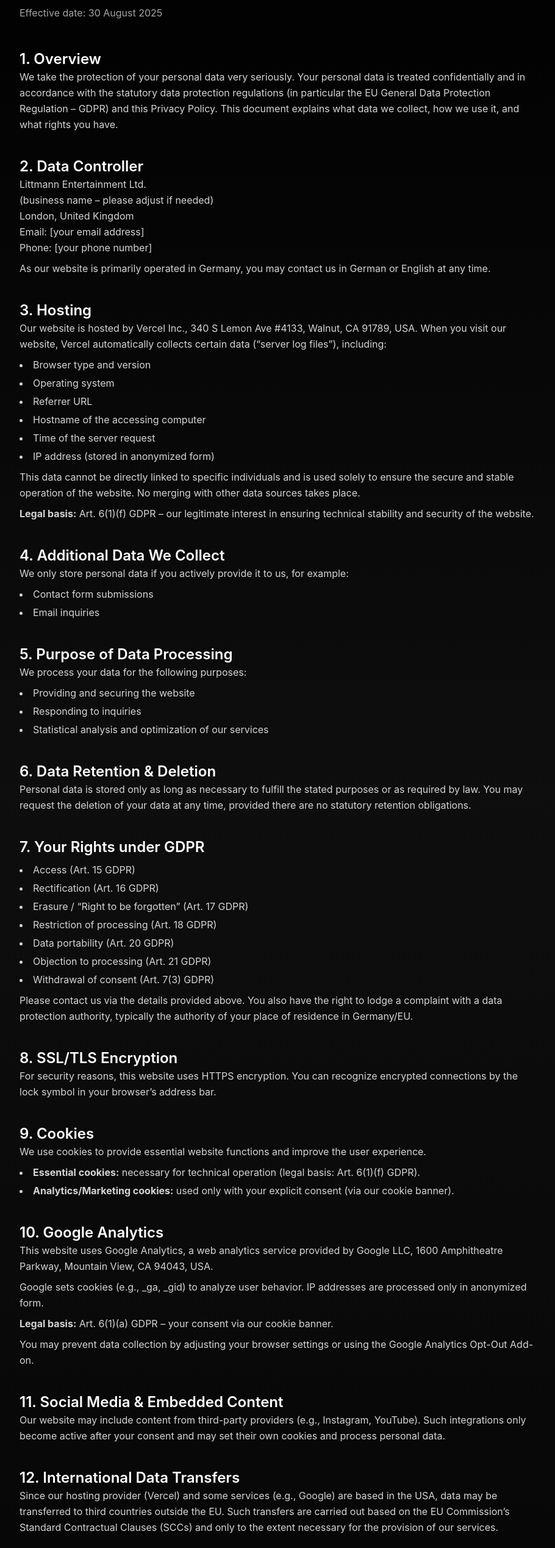
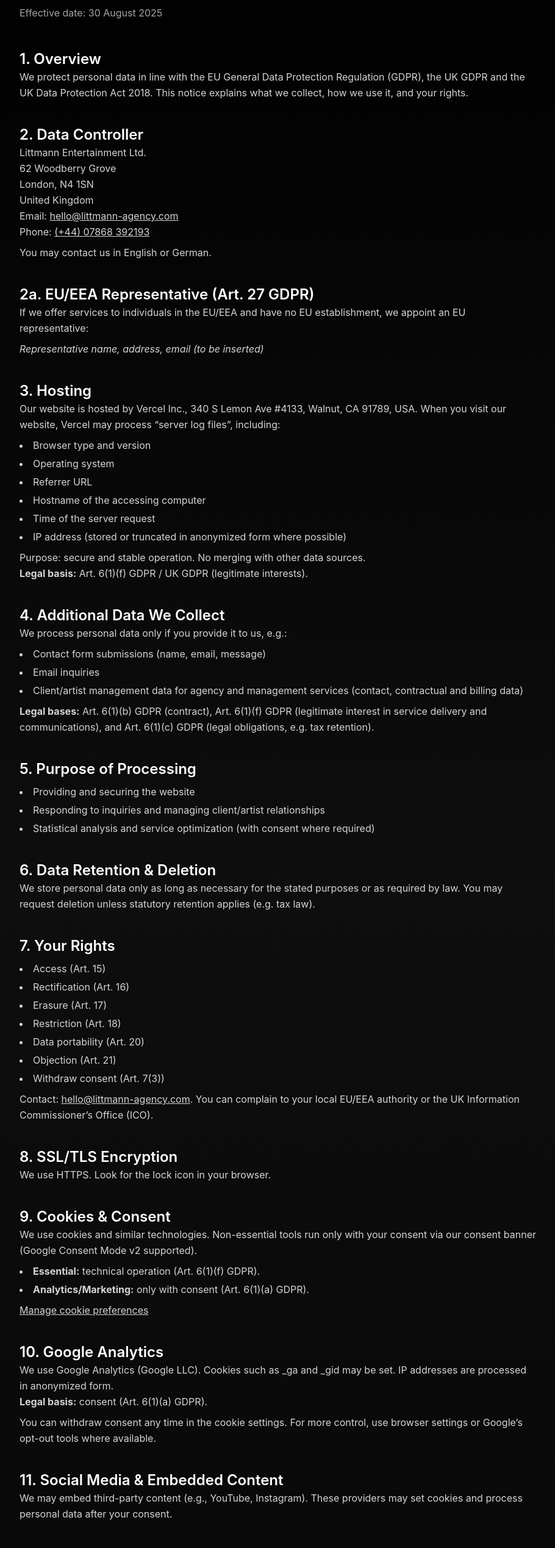
Before and after one commit to LT0PLAY/littmannentertainment, a React (Vite) app: page /privacy-policy in a window 1280 px wide. Shown: the part 171-2709 px from the top of the page at 61% size, without its empty margins (184-1094 px from the left). Built offline with nearby package versions, Linux system fonts and the light colour scheme.

Commit message:
PrivacyPolicy'

```diff
--- a/src/screens/PrivacyPolicy/PrivacyPolicy.tsx
+++ b/src/screens/PrivacyPolicy/PrivacyPolicy.tsx
@@ -8,10 +8,8 @@ export default function PrivacyPolicy() {
 
   return (
     <main className="min-h-screen bg-gradient-to-b from-black via-neutral-900 to-neutral-950 text-neutral-100 relative">
-      {/* Overlay blockiert keine Klicks */}
       <div className="absolute inset-0 bg-black/40 pointer-events-none" />
 
-      {/* Header mit Home-Link */}
       <header className="absolute top-0 left-0 right-0 p-4 sm:p-6 md:p-8 z-20">
         <Link to="/" className="inline-block py-2 px-1 hover:opacity-80 transition-opacity">
           <h1 className="text-xl sm:text-2xl tracking-wider font-light cursor-pointer">
@@ -21,22 +19,18 @@ export default function PrivacyPolicy() {
       </header>
 
       <div className="relative z-10 px-6 py-24 sm:py-32 max-w-4xl mx-auto space-y-12">
-        {/* Title */}
         <div className="space-y-3">
           <h2 className="text-4xl font-bold tracking-tight">Privacy Policy</h2>
           <p className="text-neutral-400">Effective date: 30 August 2025</p>
         </div>
 
-        {/* Sections */}
         <section className="space-y-10 leading-relaxed text-neutral-300">
           <div>
             <h3 className="text-2xl font-semibold text-white">1. Overview</h3>
             <p>
-              We take the protection of your personal data very seriously. Your personal data is
-              treated confidentially and in accordance with the statutory data protection
-              regulations (in particular the EU General Data Protection Regulation – GDPR) and this
-              Privacy Policy. This document explains what data we collect, how we use it, and what
-              rights you have.
+              We protect personal data in line with the EU General Data Protection Regulation (GDPR),
+              the UK GDPR and the UK Data Protection Act 2018. This notice explains what we collect,
+              how we use it, and your rights.
             </p>
           </div>
 
@@ -44,14 +38,22 @@ export default function PrivacyPolicy() {
             <h3 className="text-2xl font-semibold text-white">2. Data Controller</h3>
             <p>
               Littmann Entertainment Ltd.<br />
-              (business name – please adjust if needed)<br />
-              London, United Kingdom<br />
-              Email: [your email address]<br />
-              Phone: [your phone number]
+              62 Woodberry Grove<br />
+              London, N4 1SN<br />
+              United Kingdom<br />
+              Email: <a href="mailto:hello@littmann-agency.com" className="underline">hello@littmann-agency.com</a><br />
+              Phone: <a href="tel:(+44) 07868392193" className="underline">(+44) 07868 392193</a>
+            </p>
+            <p className="mt-2">You may contact us in English or German.</p>
+          </div>
+
+          <div>
+            <h3 className="text-2xl font-semibold text-white">2a. EU/EEA Representative (Art. 27 GDPR)</h3>
+            <p>
+              If we offer services to individuals in the EU/EEA and have no EU establishment, we appoint an EU representative:
             </p>
             <p className="mt-2">
-              As our website is primarily operated in Germany, you may contact us in German or
-              English at any time.
+              <em>Representative name, address, email (to be inserted)</em>
             </p>
           </div>
 
@@ -59,8 +61,7 @@ export default function PrivacyPolicy() {
             <h3 className="text-2xl font-semibold text-white">3. Hosting</h3>
             <p>
               Our website is hosted by Vercel Inc., 340 S Lemon Ave #4133, Walnut, CA 91789, USA.
-              When you visit our website, Vercel automatically collects certain data (“server log
-              files”), including:
+              When you visit our website, Vercel may process “server log files”, including:
             </p>
             <ul className="list-disc list-inside mt-2 space-y-1">
               <li>Browser type and version</li>
@@ -68,131 +69,128 @@ export default function PrivacyPolicy() {
               <li>Referrer URL</li>
               <li>Hostname of the accessing computer</li>
               <li>Time of the server request</li>
-              <li>IP address (stored in anonymized form)</li>
+              <li>IP address (stored or truncated in anonymized form where possible)</li>
             </ul>
             <p className="mt-2">
-              This data cannot be directly linked to specific individuals and is used solely to
-              ensure the secure and stable operation of the website. No merging with other data
-              sources takes place.
-            </p>
-            <p className="mt-2">
-              <strong>Legal basis:</strong> Art. 6(1)(f) GDPR – our legitimate interest in ensuring
-              technical stability and security of the website.
+              Purpose: secure and stable operation. No merging with other data sources.
+              <br />
+              <strong>Legal basis:</strong> Art. 6(1)(f) GDPR / UK GDPR (legitimate interests).
             </p>
           </div>
 
           <div>
             <h3 className="text-2xl font-semibold text-white">4. Additional Data We Collect</h3>
-            <p>We only store personal data if you actively provide it to us, for example:</p>
+            <p>We process personal data only if you provide it to us, e.g.:</p>
             <ul className="list-disc list-inside mt-2 space-y-1">
-              <li>Contact form submissions</li>
+              <li>Contact form submissions (name, email, message)</li>
               <li>Email inquiries</li>
+              <li>Client/artist management data for agency and management services (contact, contractual and billing data)</li>
             </ul>
+            <p className="mt-2">
+              <strong>Legal bases:</strong> Art. 6(1)(b) GDPR (contract), Art. 6(1)(f) GDPR (legitimate interest in service delivery and communications), and Art. 6(1)(c) GDPR (legal obligations, e.g. tax retention).
+            </p>
           </div>
 
           <div>
-            <h3 className="text-2xl font-semibold text-white">5. Purpose of Data Processing</h3>
-            <p>We process your data for the following purposes:</p>
+            <h3 className="text-2xl font-semibold text-white">5. Purpose of Processing</h3>
             <ul className="list-disc list-inside mt-2 space-y-1">
               <li>Providing and securing the website</li>
-              <li>Responding to inquiries</li>
-              <li>Statistical analysis and optimization of our services</li>
+              <li>Responding to inquiries and managing client/artist relationships</li>
+              <li>Statistical analysis and service optimization (with consent where required)</li>
             </ul>
           </div>
 
           <div>
             <h3 className="text-2xl font-semibold text-white">6. Data Retention & Deletion</h3>
             <p>
-              Personal data is stored only as long as necessary to fulfill the stated purposes or as
-              required by law. You may request the deletion of your data at any time, provided there
-              are no statutory retention obligations.
+              We store personal data only as long as necessary for the stated purposes or as required by law.
+              You may request deletion unless statutory retention applies (e.g. tax law).
             </p>
           </div>
 
           <div>
-            <h3 className="text-2xl font-semibold text-white">7. Your Rights under GDPR</h3>
+            <h3 className="text-2xl font-semibold text-white">7. Your Rights</h3>
             <ul className="list-disc list-inside mt-2 space-y-1">
-              <li>Access (Art. 15 GDPR)</li>
-              <li>Rectification (Art. 16 GDPR)</li>
-              <li>Erasure / “Right to be forgotten” (Art. 17 GDPR)</li>
-              <li>Restriction of processing (Art. 18 GDPR)</li>
-              <li>Data portability (Art. 20 GDPR)</li>
-              <li>Objection to processing (Art. 21 GDPR)</li>
-              <li>Withdrawal of consent (Art. 7(3) GDPR)</li>
+              <li>Access (Art. 15)</li>
+              <li>Rectification (Art. 16)</li>
+              <li>Erasure (Art. 17)</li>
+              <li>Restriction (Art. 18)</li>
+              <li>Data portability (Art. 20)</li>
+              <li>Objection (Art. 21)</li>
+              <li>Withdraw consent (Art. 7(3))</li>
             </ul>
             <p className="mt-2">
-              Please contact us via the details provided above. You also have the right to lodge a
-              complaint with a data protection authority, typically the authority of your place of
-              residence in Germany/EU.
+              Contact: <a href="mailto:hello@littmann-agency.com" className="underline">hello@littmann-agency.com</a>.
+              You can complain to your local EU/EEA authority or the UK Information Commissioner’s Office (ICO).
             </p>
           </div>
 
           <div>
             <h3 className="text-2xl font-semibold text-white">8. SSL/TLS Encryption</h3>
-            <p>
-              For security reasons, this website uses HTTPS encryption. You can recognize encrypted
-              connections by the lock symbol in your browser’s address bar.
-            </p>
+            <p>We use HTTPS. Look for the lock icon in your browser.</p>
           </div>
 
           <div>
-            <h3 className="text-2xl font-semibold text-white">9. Cookies</h3>
-            <p>We use cookies to provide essential website functions and improve the user experience.</p>
+            <h3 className="text-2xl font-semibold text-white">9. Cookies & Consent</h3>
+            <p>
+              We use cookies and similar technologies. Non-essential tools run only with your consent via our
+              consent banner (Google Consent Mode v2 supported).
+            </p>
             <ul className="list-disc list-inside mt-2 space-y-1">
-              <li>
-                <strong>Essential cookies:</strong> necessary for technical operation (legal basis:
-                Art. 6(1)(f) GDPR).
-              </li>
-              <li>
-                <strong>Analytics/Marketing cookies:</strong> used only with your explicit consent
-                (via our cookie banner).
-              </li>
+              <li><strong>Essential:</strong> technical operation (Art. 6(1)(f) GDPR).</li>
+              <li><strong>Analytics/Marketing:</strong> only with consent (Art. 6(1)(a) GDPR).</li>
             </ul>
+            <p className="mt-2">
+              <Link to="/privacy-settings" className="underline">Manage cookie preferences</Link>
+            </p>
           </div>
 
           <div>
             <h3 className="text-2xl font-semibold text-white">10. Google Analytics</h3>
             <p>
-              This website uses Google Analytics, a web analytics service provided by Google LLC,
-              1600 Amphitheatre Parkway, Mountain View, CA 94043, USA.
+              We use Google Analytics (Google LLC). Cookies such as _ga and _gid may be set. IP addresses are processed in anonymized form.
+              <br />
+              <strong>Legal basis:</strong> consent (Art. 6(1)(a) GDPR).
             </p>
             <p className="mt-2">
-              Google sets cookies (e.g., _ga, _gid) to analyze user behavior. IP addresses are
-              processed only in anonymized form.
-            </p>
-            <p className="mt-2">
-              <strong>Legal basis:</strong> Art. 6(1)(a) GDPR – your consent via our cookie banner.
-            </p>
-            <p className="mt-2">
-              You may prevent data collection by adjusting your browser settings or using the Google
-              Analytics Opt-Out Add-on.
+              You can withdraw consent any time in the cookie settings. For more control, use browser settings or Google’s opt-out tools where available.
             </p>
           </div>
 
           <div>
             <h3 className="text-2xl font-semibold text-white">11. Social Media & Embedded Content</h3>
             <p>
-              Our website may include content from third-party providers (e.g., Instagram, YouTube).
-              Such integrations only become active after your consent and may set their own cookies
-              and process personal data.
+              We may embed third-party content (e.g., YouTube, Instagram). These providers may set cookies and process personal data after your consent.
             </p>
           </div>
 
           <div>
             <h3 className="text-2xl font-semibold text-white">12. International Data Transfers</h3>
             <p>
-              Since our hosting provider (Vercel) and some services (e.g., Google) are based in the
-              USA, data may be transferred to third countries outside the EU. Such transfers are
-              carried out based on the EU Commission’s Standard Contractual Clauses (SCCs) and only
-              to the extent necessary for the provision of our services.
+              Where data is transferred to countries outside the EU/EEA or the UK, we rely on appropriate safeguards,
+              including adequacy decisions (e.g., EU-U.S. Data Privacy Framework for eligible U.S. providers) and
+              Standard Contractual Clauses where required.
             </p>
           </div>
 
           <div>
-            <h3 className="text-2xl font-semibold text-white">13. Updates to this Privacy Policy</h3>
+            <h3 className="text-2xl font-semibold text-white">13. Processors & Agreements</h3>
             <p>
-              We reserve the right to update this Privacy Policy from time to time. The latest
-              version is always available on this page.
+              We use vetted processors under Art. 28 GDPR, including our hosting provider (Vercel). Processing is governed by data processing agreements.
+            </p>
+          </div>
+
+          <div>
+            <h3 className="text-2xl font-semibold text-white">14. Supervisory Authorities</h3>
+            <p>
+              UK: Information Commissioner’s Office (ICO). EU/EEA: your local data protection authority of residence or workplace.
+            </p>
+          </div>
+
+          <div>
+            <h3 className="text-2xl font-semibold text-white">15. Updates</h3>
+            <p>
+              We may update this notice from time to time. The latest version is available on this page.
             </p>
           </div>
         </section>
```
